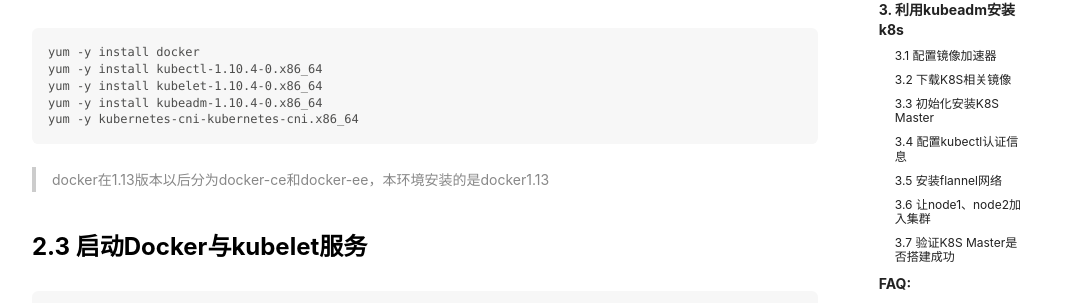
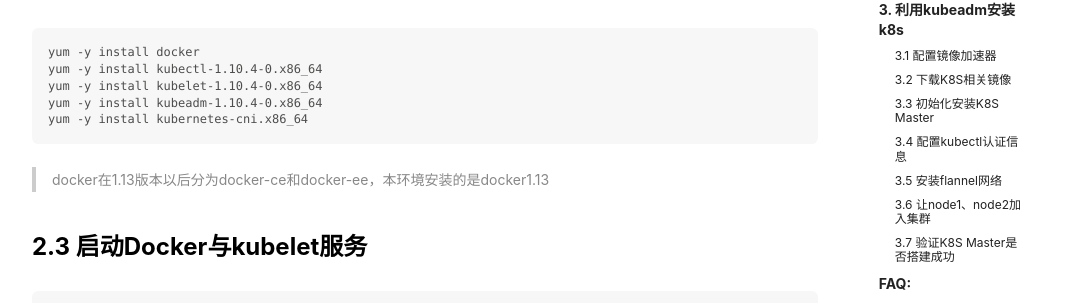
Before and after one commit to mazengxie/mazengxie.github.io, a Jekyll site: the page built from _posts/2018-08-27-install-k8s-by-kubeadm.md, in a window 1280 px wide and 900 px high, scrolled down 1516 px. Shown: the part 215-518 px from the top of the window, without its empty margins (105-1174 px from the left). Built offline with Jekyll 4.4.1, drawn with Linux system fonts in a browser that asks for light colours; nearby versions of some CDN libraries.

Commit message:
modify software pakage

```diff
--- a/_posts/2018-08-27-install-k8s-by-kubeadm.md
+++ b/_posts/2018-08-27-install-k8s-by-kubeadm.md
@@ -64,7 +64,7 @@
 	yum -y install kubectl-1.10.4-0.x86_64
 	yum -y install kubelet-1.10.4-0.x86_64
 	yum -y install kubeadm-1.10.4-0.x86_64
-	yum -y kubernetes-cni-kubernetes-cni.x86_64
+	yum -y install kubernetes-cni.x86_64
 
 > docker在1.13版本以后分为docker-ce和docker-ee，本环境安装的是docker1.13
 
```
